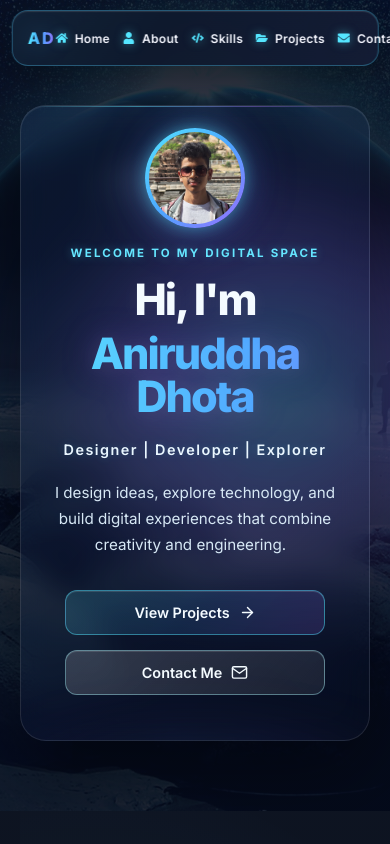
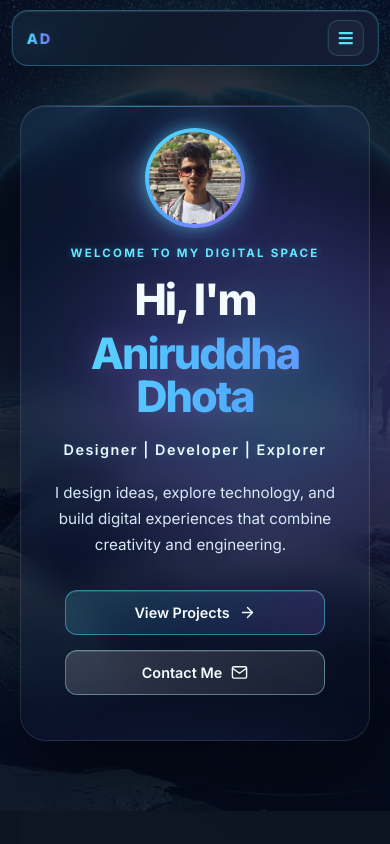
Before and after one commit to daniruddha483-hub/Portfolio, a React (Vite) app: page / in a window 390 px wide. Shown: the top 844 px of the page. Built offline with nearby package versions, Linux system fonts and the light colour scheme.

Commit message:
final hamburger menue

```diff
--- a/src/components/Navbar/Navbar.module.css
+++ b/src/components/Navbar/Navbar.module.css
@@ -1,7 +1,7 @@
 .navbar {
   position: fixed;
 
-  top: 0px;
+  top: 0;
   left: 50%;
 
   width: 100%;
@@ -13,12 +13,14 @@
 
   display: flex;
   align-items: center;
+  justify-content: space-between;
 
   transform: translateX(-50%);
 
   border-radius: 4.5px;
 
   z-index: 1000;
+
   background: rgba(15, 25, 45, 0.96);
 
   border: 1px solid rgba(85, 210, 255, 0.35);
@@ -38,7 +40,9 @@
 }
 
 
-/* Navbar glow */
+/* =================================
+   NAVBAR GLOW
+================================= */
 
 .navbar::before {
   content: "";
@@ -60,7 +64,10 @@
   pointer-events: none;
 }
 
-/* Logo */
+
+/* =================================
+   LOGO
+================================= */
 
 .logo {
   position: relative;
@@ -74,6 +81,8 @@
   font-weight: 800;
 
   letter-spacing: 3px;
+
+  text-decoration: none;
 
   background:
     linear-gradient(
@@ -93,7 +102,9 @@
 }
 
 
-/* Navigation links */
+/* =================================
+   DESKTOP LINKS
+================================= */
 
 .links {
   position: relative;
@@ -108,9 +119,6 @@
 
   margin-left: auto;
 }
-
-
-/* Individual links */
 
 .links a {
   position: relative;
@@ -139,7 +147,9 @@
 }
 
 
-/* Icons */
+/* =================================
+   ICONS
+================================= */
 
 .links a svg {
   flex-shrink: 0;
@@ -158,7 +168,9 @@
 }
 
 
-/* Hover */
+/* =================================
+   HOVER
+================================= */
 
 .links a:hover {
   color: var(--accent-cyan);
@@ -180,7 +192,9 @@
 }
 
 
-/* Underline */
+/* =================================
+   UNDERLINE
+================================= */
 
 .links a::after {
   content: "";
@@ -214,6 +228,11 @@
 .links a:hover::after {
   width: 100%;
 }
+
+
+/* =================================
+   HAMBURGER BUTTON
+================================= */
 
 .menuButton {
   display: none;
@@ -252,9 +271,13 @@
   color: #ffffff;
 }
 
-/* Mobile */
+
+/* =================================
+   MOBILE
+================================= */
 
 @media (max-width: 700px) {
+
   .navbar {
     top: 10px;
 
@@ -267,41 +290,137 @@
     border-radius: 16px;
   }
 
+
+  /* SHOW HAMBURGER */
+
+  .menuButton {
+    display: flex;
+
+    position: relative;
+
+    z-index: 10;
+  }
+
+
+  /* MOBILE MENU */
+
+  .links {
+    position: absolute;
+
+    top: calc(100% + 10px);
+
+    left: 0;
+
+    width: 100%;
+
+    margin-left: 0;
+
+    padding: 10px;
+
+    display: flex;
+
+    flex-direction: column;
+
+    align-items: stretch;
+
+    gap: 4px;
+
+    border-radius: 16px;
+
+    background: rgba(15, 25, 45, 0.97);
+
+    border: 1px solid rgba(85, 210, 255, 0.25);
+
+    backdrop-filter: blur(18px);
+    -webkit-backdrop-filter: blur(18px);
+
+    box-shadow:
+      0 15px 40px rgba(0, 0, 0, 0.45),
+      0 0 25px rgba(85, 230, 255, 0.05);
+
+    opacity: 0;
+
+    visibility: hidden;
+
+    transform: translateY(-10px);
+
+    pointer-events: none;
+
+    transition:
+      opacity 0.25s ease,
+      transform 0.25s ease,
+      visibility 0.25s ease;
+  }
+
+
+  /* OPEN MENU */
+
+  .menuOpen {
+    opacity: 1;
+
+    visibility: visible;
+
+    transform: translateY(0);
+
+    pointer-events: auto;
+  }
+
+
+  /* MOBILE LINKS */
+
+  .links a {
+    width: 100%;
+
+    padding: 12px 14px;
+
+    display: flex;
+
+    align-items: center;
+
+    justify-content: flex-start;
+
+    gap: 12px;
+
+    border-radius: 10px;
+
+    font-size: 0.88rem;
+
+    transition:
+      background 0.2s ease,
+      color 0.2s ease;
+  }
+
+
+  .links a:hover {
+    background: rgba(85, 230, 255, 0.07);
+
+    transform: none;
+  }
+
+
+  .links a::after {
+    display: none;
+  }
+
+
+  .links a svg {
+    width: 17px;
+
+    font-size: 17px;
+  }
+
+
   .logo {
     font-size: 0.9rem;
 
     letter-spacing: 2px;
   }
-
-  .links {
-    gap: 18px;
-  }
-
-  .links a {
-    font-size: 0.82rem;
-  }
 }
 
 
-@media (max-width: 500px) {
-  .navbar {
-    width: 92%;
-
-    padding: 0 15px;
-  }
-
-  .links {
-    gap: 13px;
-  }
-
-  .links a {
-    font-size: 0.75rem;
-  }
-
-  .logo {
-    font-size: 0.8rem;
-  }
-}
+/* =================================
+   SMALL PHONES
+================================= */
 
 @media (max-width: 400px) {
 
@@ -309,14 +428,19 @@
     width: 94%;
 
     min-height: 56px;
-  }
 
-  .logo {
-    font-size: 1rem;
+    padding: 0 14px;
   }
 
   .menuButton {
     width: 36px;
+
     height: 36px;
+
+    font-size: 1rem;
+  }
+
+  .logo {
+    font-size: 0.9rem;
   }
 }
```
